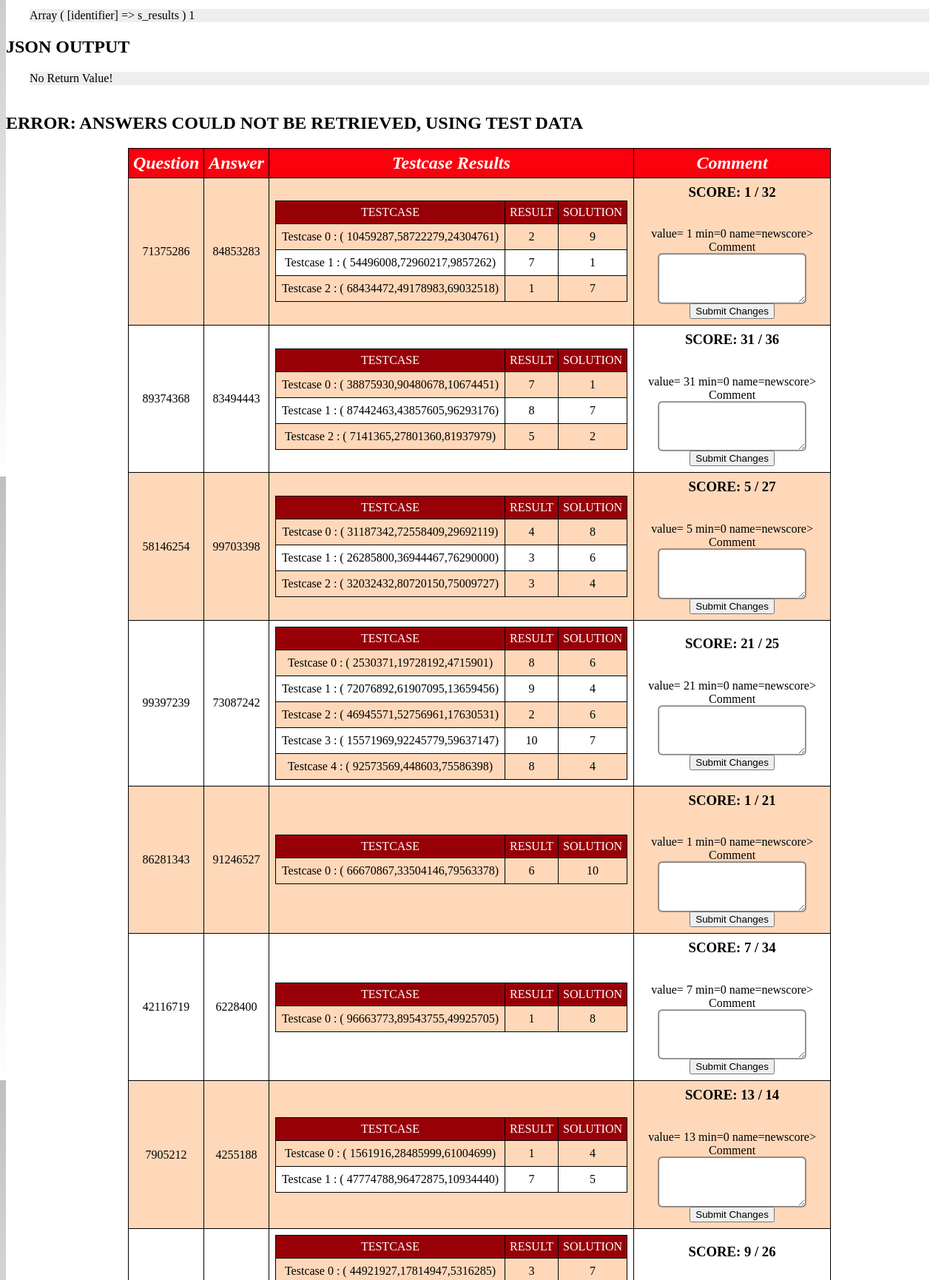
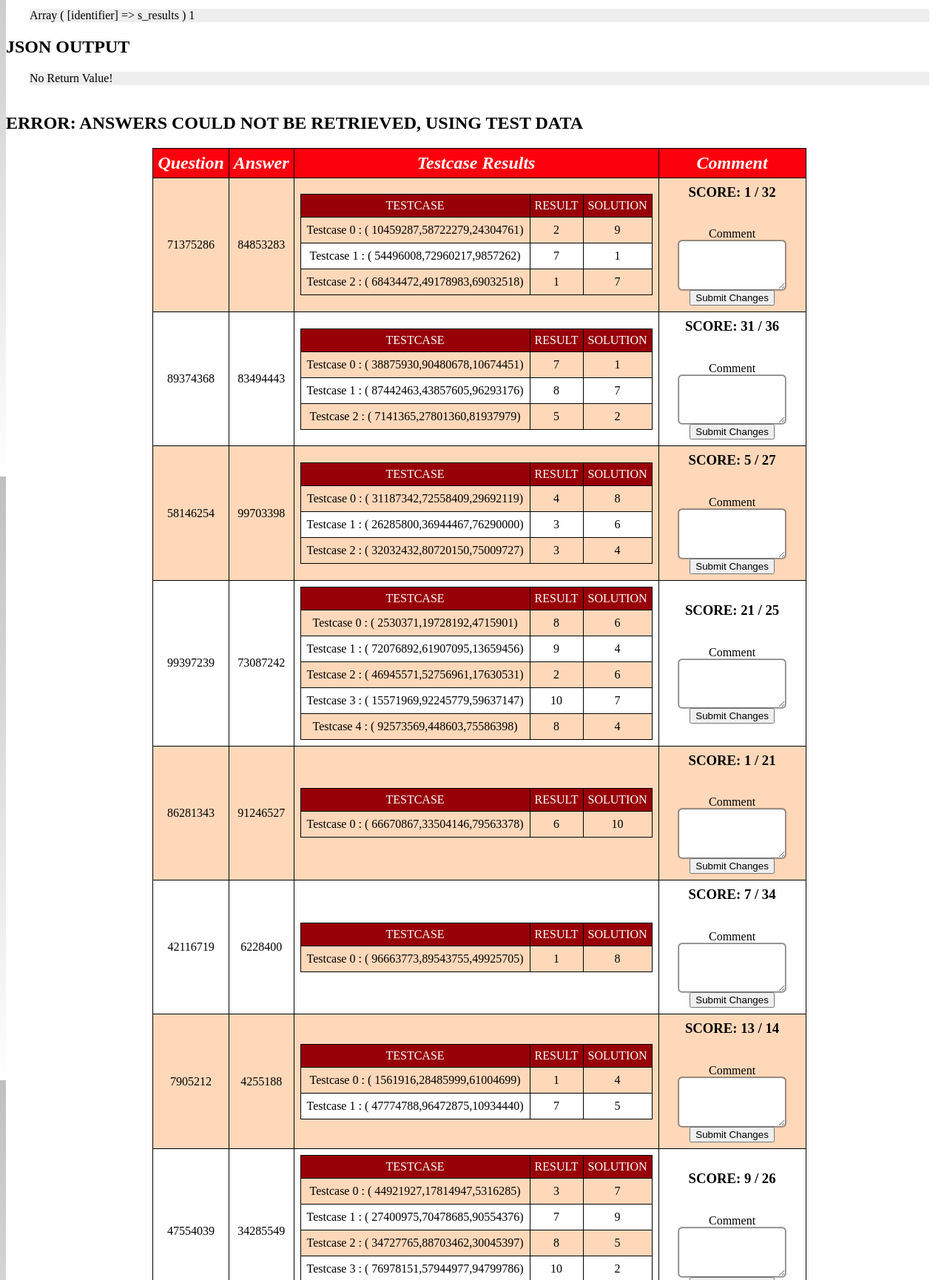
Before and after one commit to db368/-CS490---Test-Website-Frontend, a PHP site: page /results/isdresults.php in a window 1280 px wide. Shown: the part 172-1902 px from the top of the page at 74% size. Run offline with PHP 8.4, Linux system fonts and the light colour scheme; data that the repository does not hold is empty.

Commit message:
Fix unenclosed commentbox

```diff
--- a/frontend/results/isdresults.php
+++ b/frontend/results/isdresults.php
@@ -168,9 +168,8 @@ bad{
                         <td>
                             <h3> SCORE: <?php echo $score; ?> / <?php echo $maxscore; ?> </h3><br>
                             <input type=hidden name=qid value=<?php echo $qid; ?>
-                            Edit <input type=number max=<?php echo $maxscore; ?>
-                            <input type=hidden name=qid value=<?php echo $qid; ?> Edit <input type=number max=< ?php echo $maxscore; ?> value=
-                            <?php echo $score ?> min=0 name=newscore> <br> Comment <textarea name="comment"> </textarea><br>
+                            Edit <input type=number max=<?php echo $maxscore; ?> value=$newscore>
+                            Comment<br> <textarea name="comment"> </textarea><br>
                             <button type=submit> Submit Changes </button>
                         </td>
                     </form>
```
